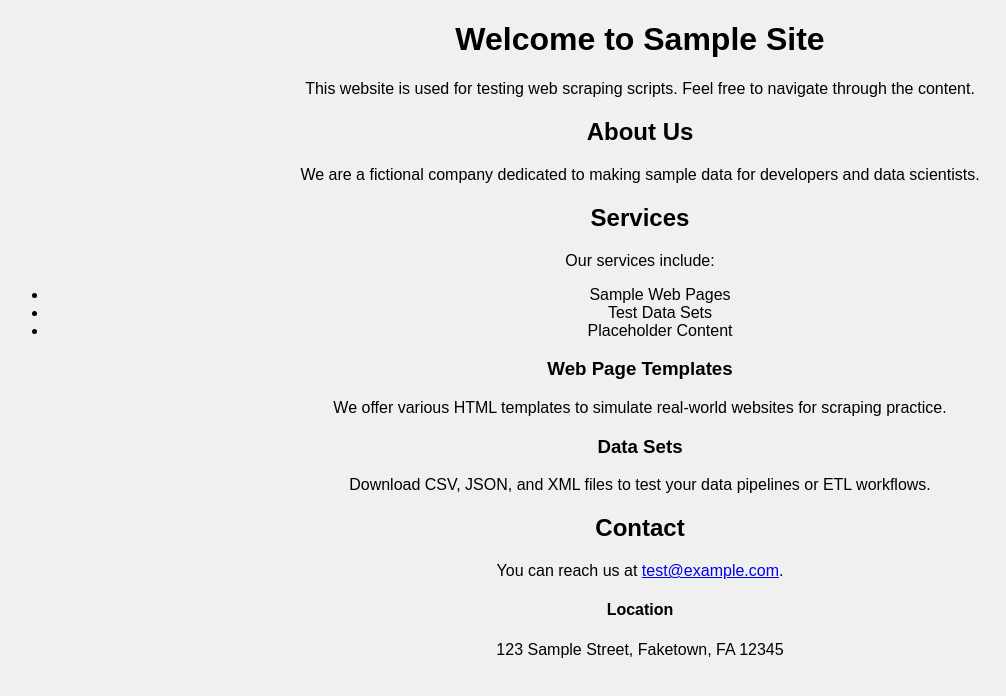
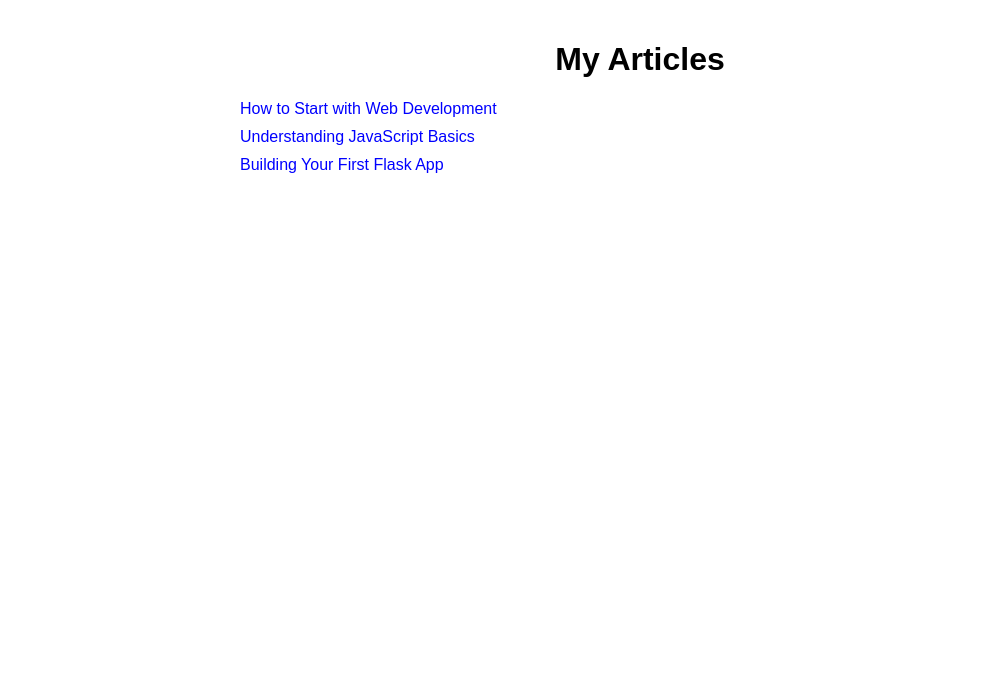
Before and after one commit to sudhendrakowlagi/sudhendrakowlagi.github.io, a plain HTML site: page index.html in a window 1280 px wide. Shown: the whole page, without its empty margins (0-1006 px from the left). Drawn offline with Linux system fonts and the light colour scheme.

Commit message:
Update index.html

```diff
--- a/index.html
+++ b/index.html
@@ -1,38 +1,23 @@
-
 <!DOCTYPE html>
 <html lang="en">
 <head>
-    <meta charset="UTF-8">
-    <title>Sample Web Page</title>
-    <link rel="stylesheet" href="style.css">
+    <meta charset="UTF-8" />
+    <title>My Articles</title>
+    <style>
+        body { font-family: Arial, sans-serif; max-width: 800px; margin: auto; padding: 20px; }
+        h1 { text-align: center; }
+        ul { list-style: none; padding: 0; }
+        li { margin: 10px 0; }
+        a { text-decoration: none; color: blue; }
+        a:hover { text-decoration: underline; }
+    </style>
 </head>
 <body>
-
-    <h1>Welcome to Sample Site</h1>
-    <p>This website is used for testing web scraping scripts. Feel free to navigate through the content.</p>
-
-    <h2>About Us</h2>
-    <p>We are a fictional company dedicated to making sample data for developers and data scientists.</p>
-
-    <h2>Services</h2>
-    <p>Our services include:</p>
+    <h1>My Articles</h1>
     <ul>
-        <li>Sample Web Pages</li>
-        <li>Test Data Sets</li>
-        <li>Placeholder Content</li>
+        <li><a href="article1.html">How to Start with Web Development</a></li>
+        <li><a href="article2.html">Understanding JavaScript Basics</a></li>
+        <li><a href="article3.html">Building Your First Flask App</a></li>
     </ul>
-
-    <h3>Web Page Templates</h3>
-    <p>We offer various HTML templates to simulate real-world websites for scraping practice.</p>
-
-    <h3>Data Sets</h3>
-    <p>Download CSV, JSON, and XML files to test your data pipelines or ETL workflows.</p>
-
-    <h2>Contact</h2>
-    <p>You can reach us at <a href="mailto:test@example.com">test@example.com</a>.</p>
-
-    <h4>Location</h4>
-    <p>123 Sample Street, Faketown, FA 12345</p>
-    <script src="script.js"></script>
 </body>
 </html>
```
